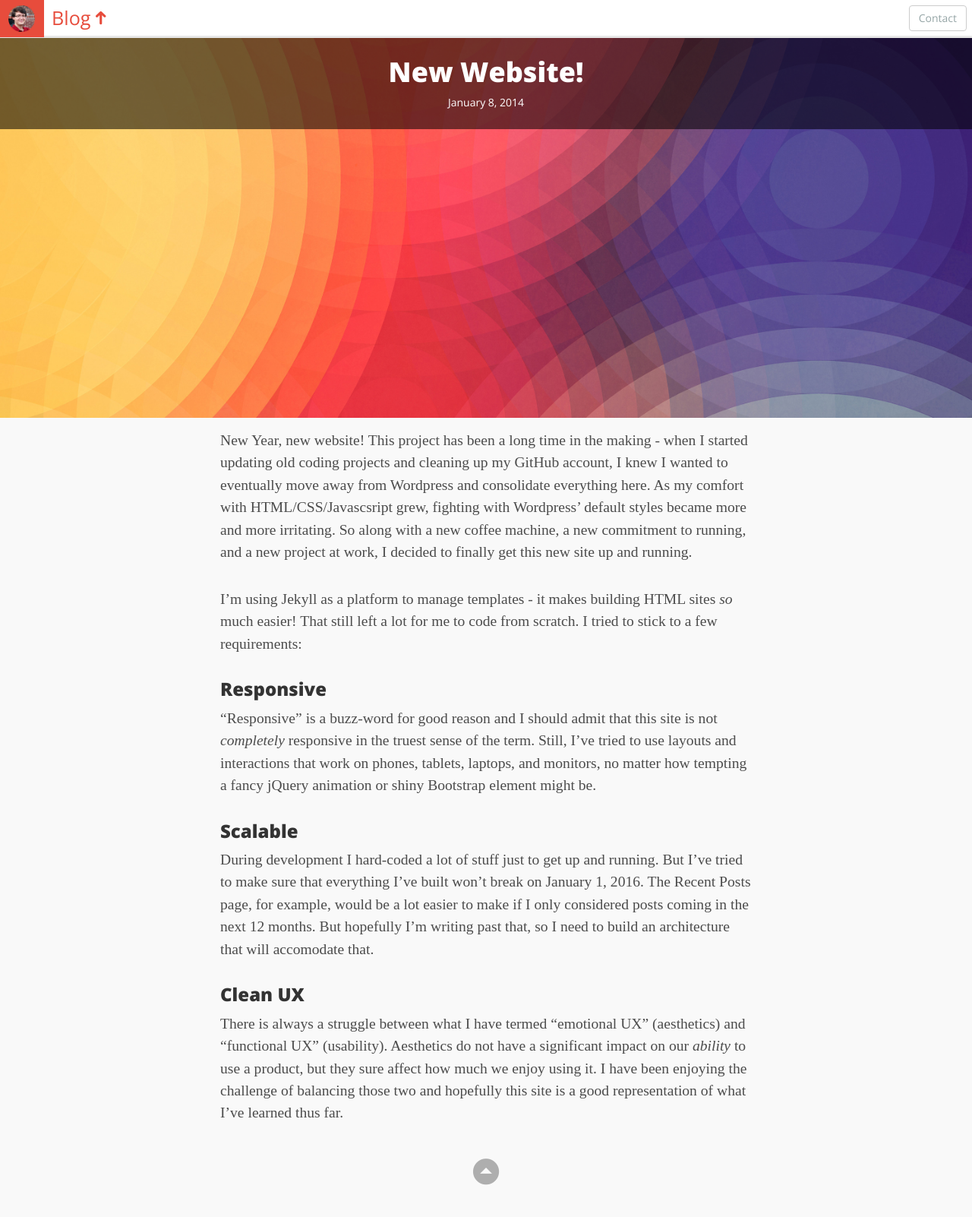
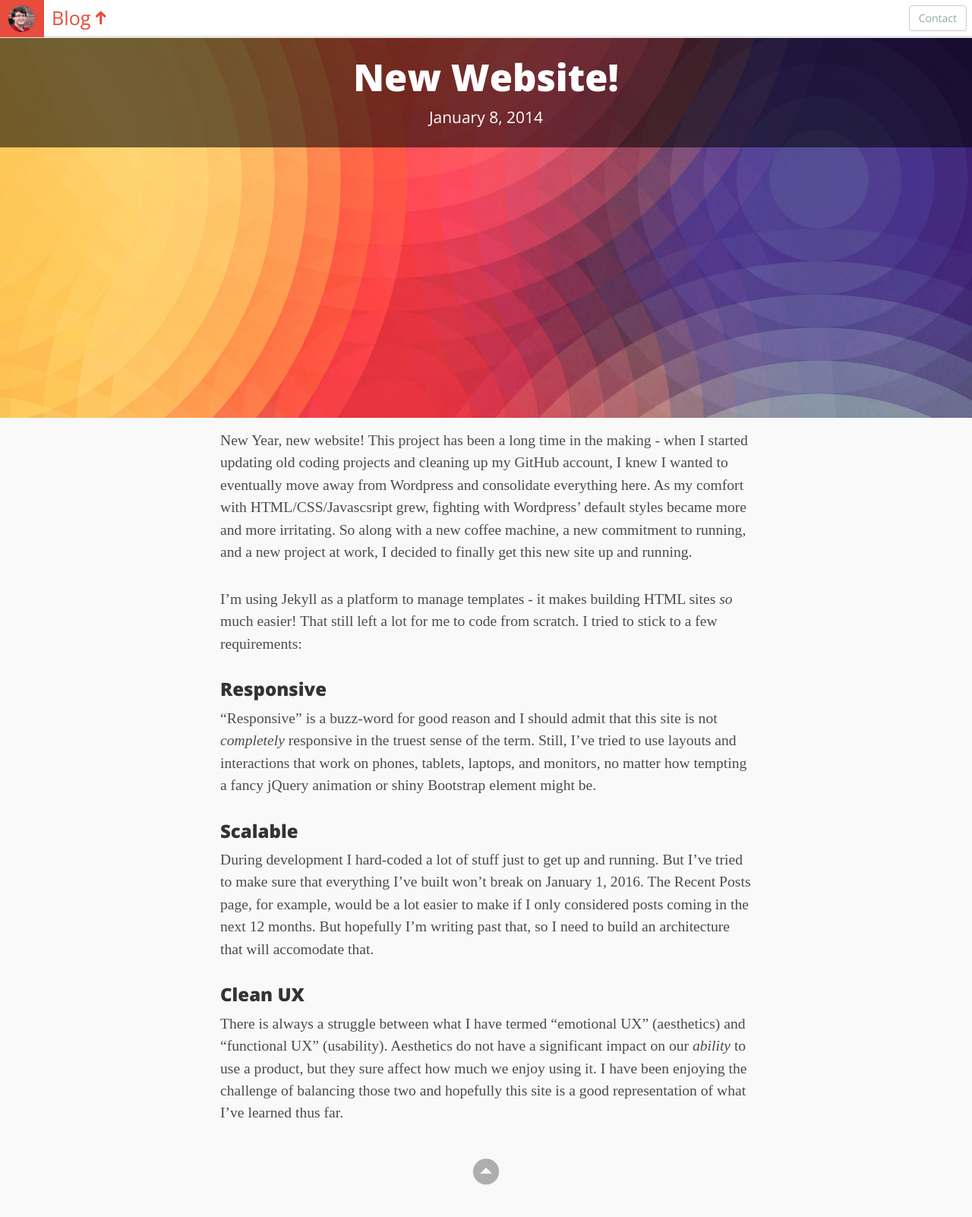
Before and after one commit to brettrowley/brettrowley.github.io, a Jekyll site: the page built from blog/2014_01_08.md, in a window 1280 px wide. Shown: the whole page at 76% size. Built offline with Jekyll 4.4.1, drawn with Linux system fonts in a browser that asks for light colours; some web fonts are replaced.

Commit message:
Mobile text sizing

```diff
--- a/_layouts/post.html
+++ b/_layouts/post.html
@@ -30,15 +30,25 @@
 	font-family: 'Open Sans', sans-serif;
 }
 
-/*@media screen and (min-width: 700px){
+@media screen and (min-width: 700px){
 	#header-text h1{
-		font-size: 5em;
+		font-size: 3.5em;
 	}
 
 	#header-text p{
-		font-size: 2em;
+		font-size: 1.5em;
 	}
-}*/
+}
+
+@media screen and (max-width: 400px){
+	#header-text h1{
+		font-size: 1.8em;
+	}
+
+	#header-text p{
+		font-size: 1.1em;
+	}
+}
 
 #page-name:hover{
 	background: none !important;
```
